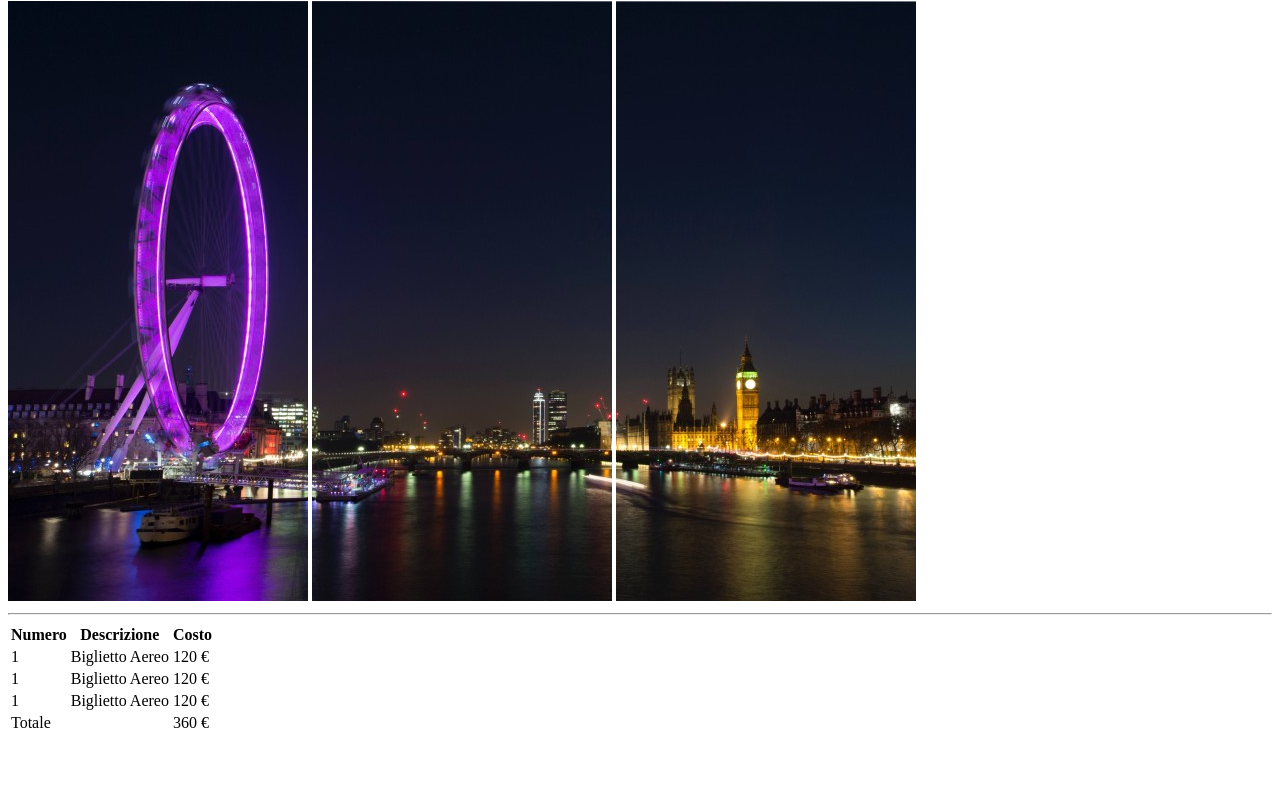
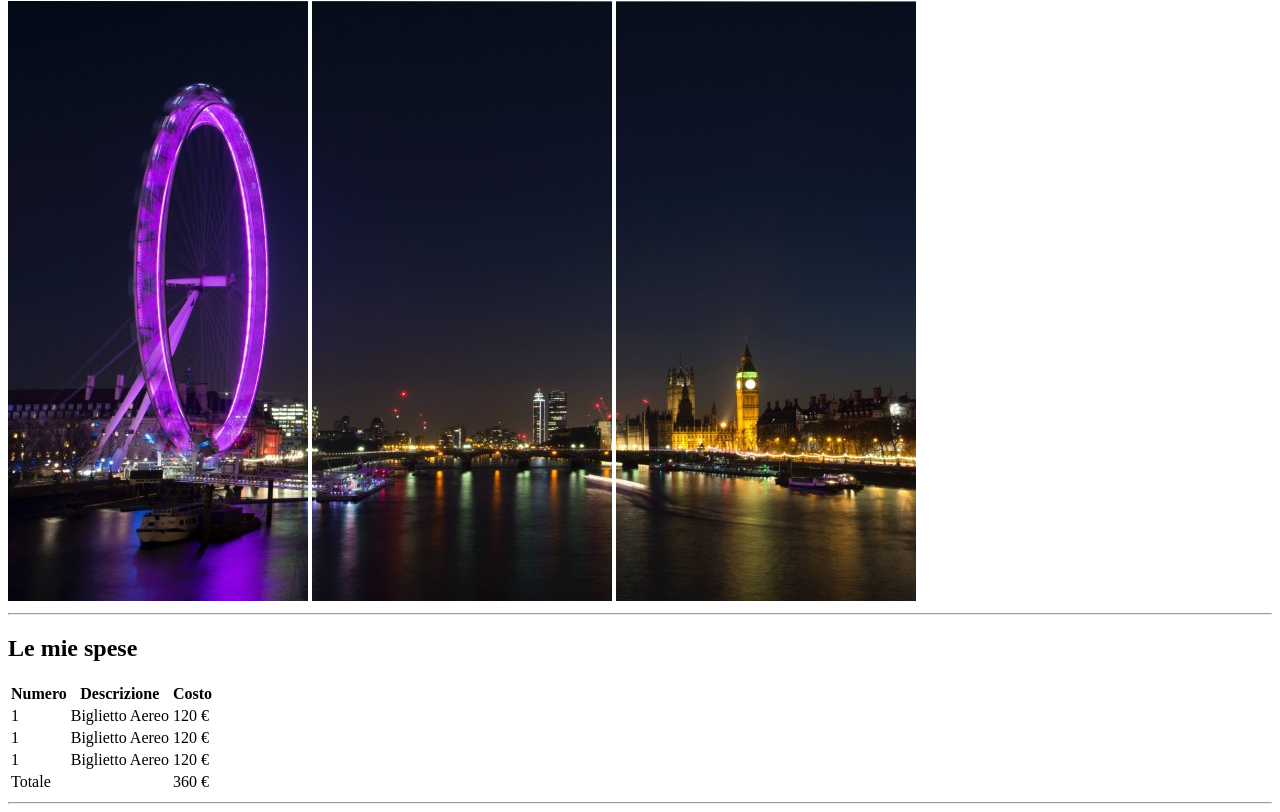
Before and after one commit to simonescoca/html-london-trip, a plain HTML site: page index.html in a window 1280 px wide. Shown: the part 79-891 px from the top of the page. Before the commit the page ends 822 px from the top, so only its background shows below. Drawn offline with Linux system fonts and the light colour scheme.

Commit message:
fix sezione spese

```diff
--- a/index.html
+++ b/index.html
@@ -16,6 +16,7 @@
         </header>
         <main>
             <section class="spese">
+                <h2>Le mie spese</h2>
                 <table>
                     <tr>
                       <th>Numero</th>
@@ -43,6 +44,7 @@
                         <td>360 &euro;</td>
                       </tr>
                   </table>
+                  <hr>
             </section>
             <section class="da-fare"></section>
             <section class="info"></section>
```
